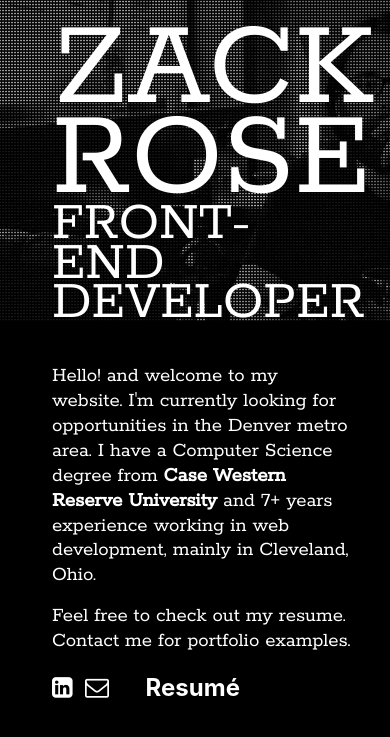
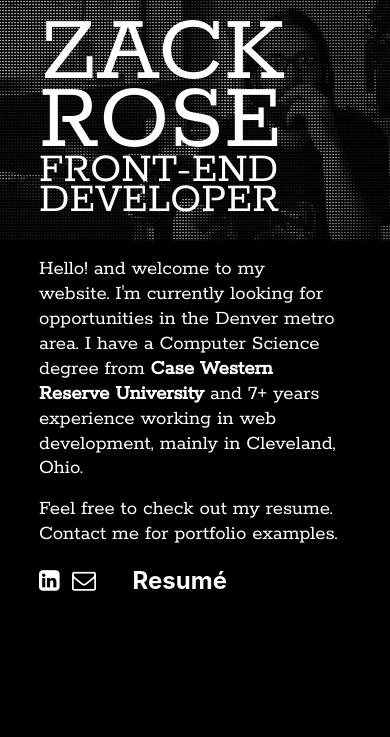
Before and after one commit to zacksabbath/zacksite, a PHP site: page / in a window 390 px wide; the page is wider, and only the part inside the window is pictured. Shown: the top 737 px of that part. Run offline with PHP 8.4, Linux system fonts and the light colour scheme; some libraries are stand-ins or nearby versions.

Commit message:
Media query for header at <520px

```diff
--- a/css/style.css
+++ b/css/style.css
@@ -17,7 +17,6 @@ body#zackdots {
   background-size: 3px, 100% auto;
   background-repeat: repeat, no-repeat;
   color: white;
-  min-width: 520px;
 }
 
 @media (min-width: 900px)
@@ -31,14 +30,6 @@ body#zackdots {
 {
   body#zackdots {
     background-size: 4px, 100% auto;
-  }
-}
-
-@media (max-width: 520px)
-{
-  body#zackdots {
-    background-size: 3px, 520px auto;
-    background-position: top, left top;
   }
 }
 
@@ -109,21 +100,18 @@ a.fontlink:hover, a.fontlink:active
   text-decoration: none;
 }
 
-/*
-.resumeicon
+@media (max-width: 520px)
 {
-  background:url(../images/resume-icon.png) no-repeat center right ;
-  background-size: 1.5rem auto;
-  display: inline-block;
-  width: 1.5rem;
+  .mainheader h1
+  {
+    font-size: 6.1rem;
+  }
+
+  .mainheader h2
+  {
+    font-size: 2.71rem;
+  }
 }
-
-a.fontlink:hover .resumeicon
-{
-  background:url(../images/resume-icon-hover.png) no-repeat center right;
-  background-size: 1.5rem auto;
-}
-*/
 
 
 /* Resume Page */
```
